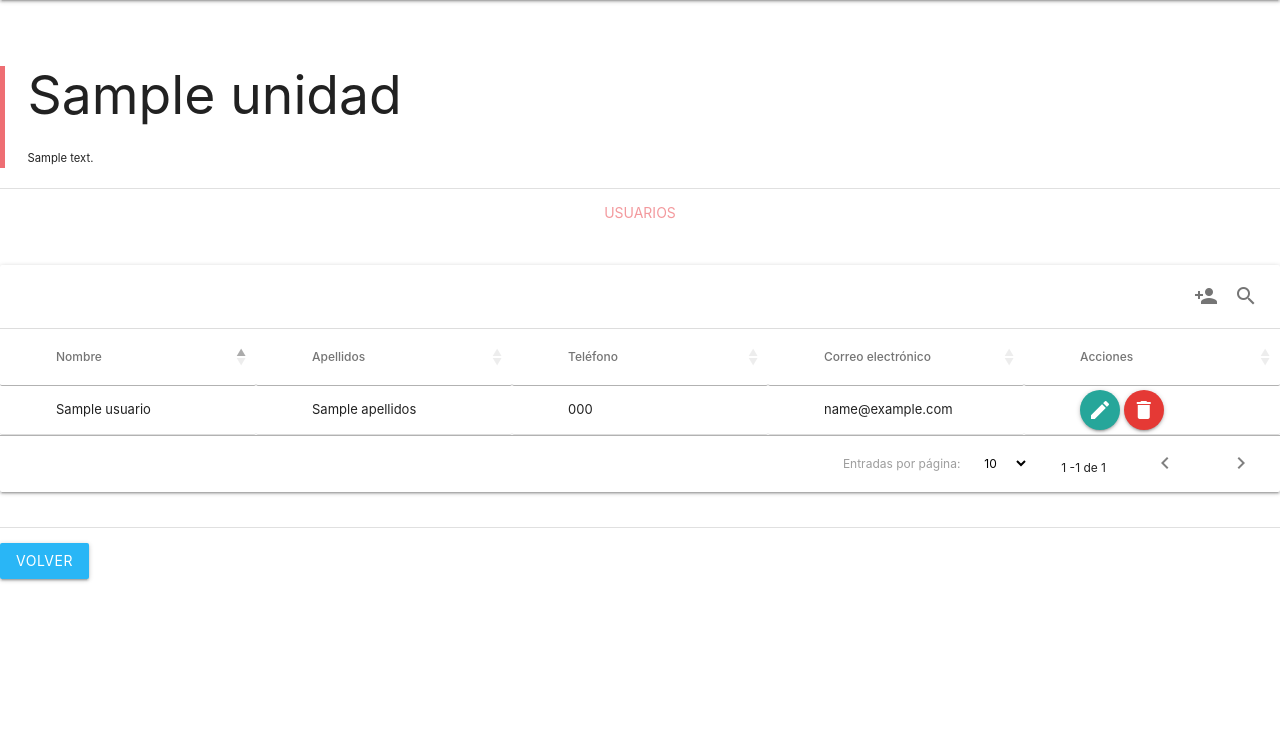
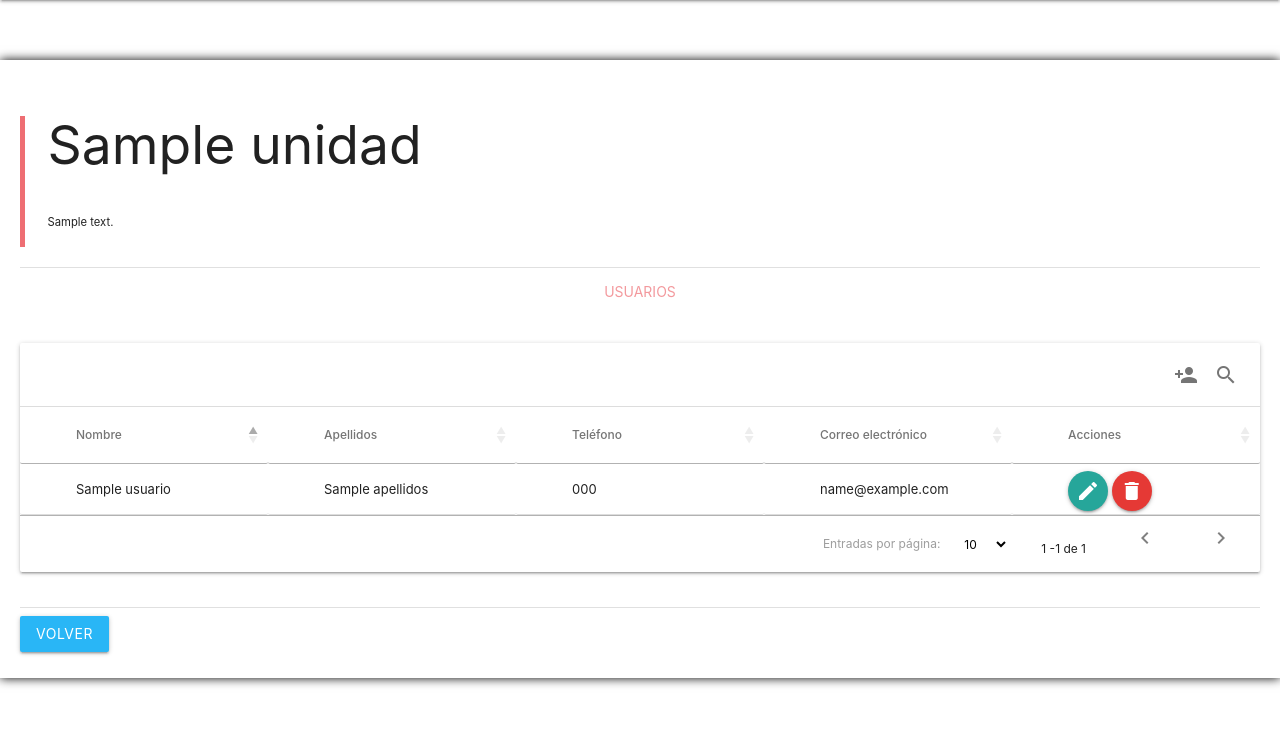
Before and after one commit to Rafa2410/Atenea, a Symfony app: template templates/unidad/super/mostrar.html.twig in a window 1280 px wide. Shown: the part 64-800 px from the top of the page. Run offline with Twig, Linux system fonts and the light colour scheme; the template is opened without the code that fills it: most values are stand-ins (such as "Sample title", 1, 10 or a date in 2020); some libraries are stand-ins or nearby versions.

Commit message:
Solucion crear Corporación y tabla superusuario

```diff
--- a/src/Controller/UnidadController.php
+++ b/src/Controller/UnidadController.php
@@ -42,6 +42,10 @@ class UnidadController extends AbstractController
         if ($form->isSubmitted() && $form->isValid()) {
             //Guardar en la bbdd
             $em = $this->getDoctrine()->getManager();
+
+            if ($unidad->getTipo() == 1) {
+                $unidad->setUnidadDeGestion(null);
+            }
 
             $em->persist($unidad);
             $em->flush();
--- a/templates/unidad/super/mostrar.html.twig
+++ b/templates/unidad/super/mostrar.html.twig
@@ -8,12 +8,11 @@
   <link href="https://fonts.googleapis.com/icon?family=Material+Icons" rel="stylesheet">
   <link href="https://cdn.datatables.net/1.10.20/css/jquery.dataTables.min.css" rel="stylesheet">
   <link href="{{ asset('css/table.css') }}" rel="stylesheet" />
+  <link href="{{ asset('css/style.css') }}" rel="stylesheet" />
 {% endblock %}
 <style>
     .example-wrapper { margin: 1em auto; max-width: 800px; width: 95%; font: 18px/1.5 sans-serif; }
     .example-wrapper code { background: #F5F5F5; padding: 2px 6px; }
-    .mt-15 { margin-top: 15px !important; }
-    .mb-15 { margin-bottom: 15px !important; }
 </style>
     {% set userBadget = 0 %}
     {% if usuarios %}
```
